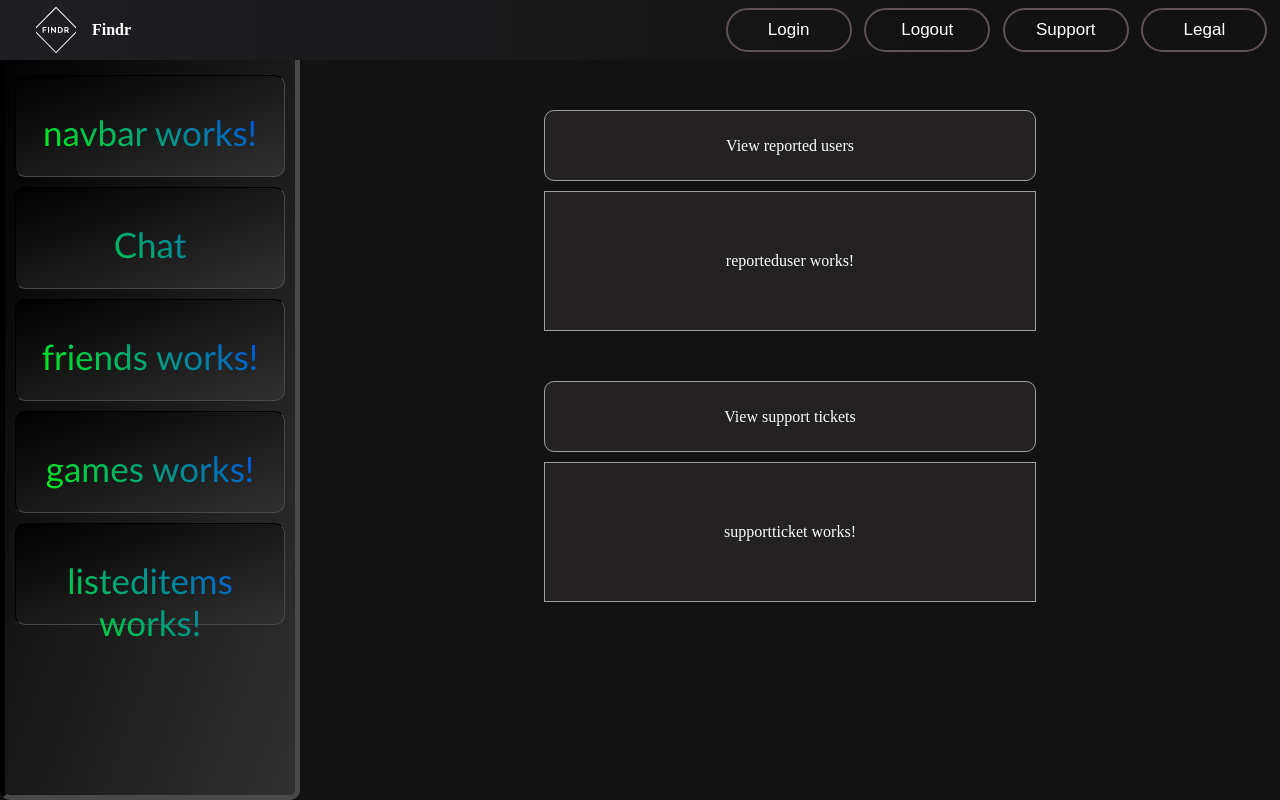
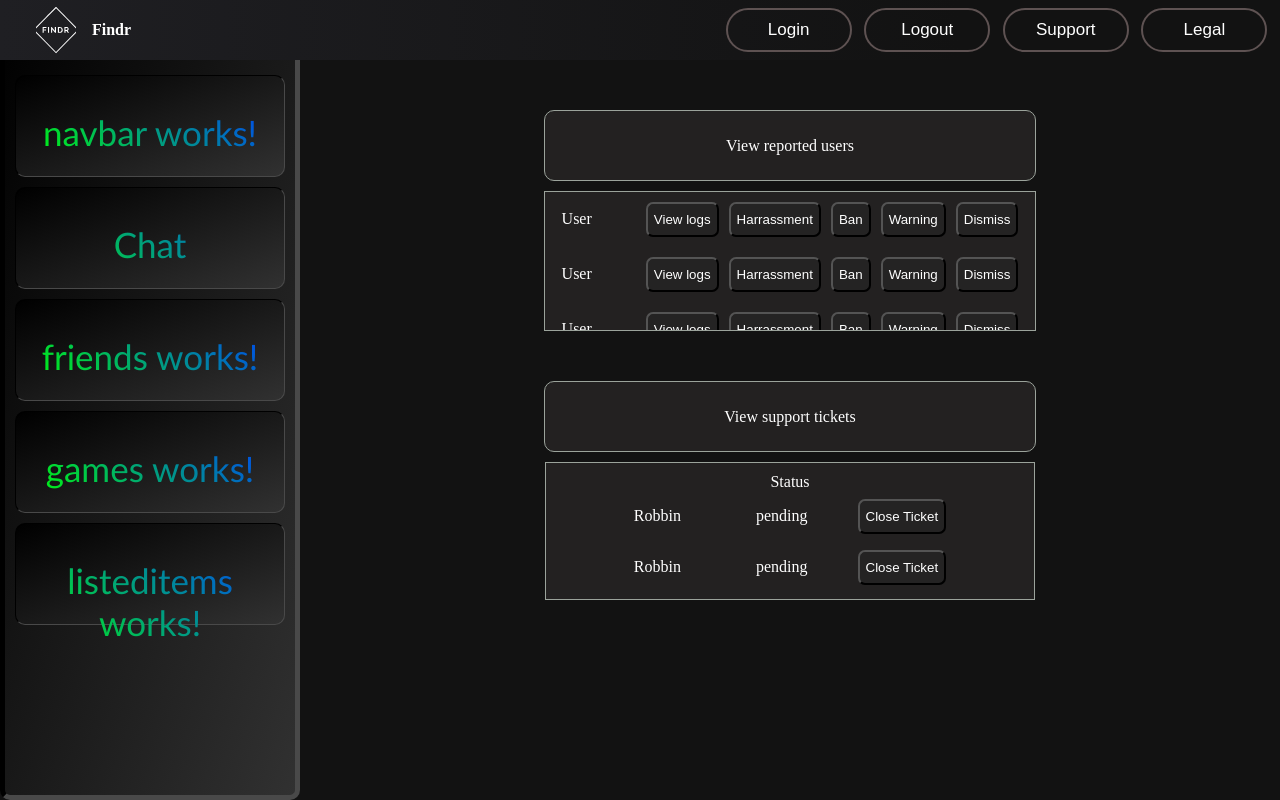
Before and after one commit to JustinMolema/Project2.4, an Angular app in the folder Findr/: page / in a window 1280 px wide. Built offline with nearby package versions, Linux system fonts and the light colour scheme.

Commit message:
Finished the admin tab Co-authored-by: AnnePierMerkus <AnnePierMerkus@users.noreply.github.com>

```diff
--- a/Findr/src/app/admin/admin.component.css
+++ b/Findr/src/app/admin/admin.component.css
@@ -33,7 +33,6 @@
     border: 1px solid rgb(155, 163, 155);
     display: flex;
     flex-direction: column;
-    justify-content: center;
     align-items: center;
     overflow: auto;
 }
@@ -57,10 +56,11 @@
     height: 20%;
     width: 50%;
     margin-top: 10px;
+    padding-top: 10px;
     border: 1px solid rgb(155, 163, 155);
     display: flex;
     flex-direction: column;
-    justify-content: center;
     align-items: center;
     overflow: auto;
+    box-sizing: border-box;
 }
--- a/Findr/src/app/admin/admin.component.html
+++ b/Findr/src/app/admin/admin.component.html
@@ -5,12 +5,16 @@
         </div>
         <div class="reported-users-container">
             <app-reporteduser></app-reporteduser>
+            <app-reporteduser></app-reporteduser>
+            <app-reporteduser></app-reporteduser>
+            <app-reporteduser></app-reporteduser>
         </div>
         <div class="view-support-tickets-text">
             View support tickets
          </div>
          <div class="support-ticket-container">
-            <app-supportticket></app-supportticket>
+             Status
+            <app-supportticket *ngFor="let ticket of tickets"  [tag] = ticket.tag [status] = ticket.status></app-supportticket>
          </div>
     </div>
 </div>
--- a/Findr/src/app/admin/admin.component.ts
+++ b/Findr/src/app/admin/admin.component.ts
@@ -1,15 +1,16 @@
 import { Component, OnInit } from '@angular/core';
-
 @Component({
   selector: 'app-admin',
   templateUrl: './admin.component.html',
   styleUrls: ['./admin.component.css']
 })
 export class AdminComponent implements OnInit {
+    tickets = [{tag: "Robbin", status: "pending"}, {tag: "Robbin", status: "pending"}, {tag: "Robbin", status: "pending"}, {tag: "Robbin", status: "pending"}]
 
   constructor() { }
 
   ngOnInit(): void {
+    // this.tickets = Array(10).fill();
   }
 
 }
--- a/Findr/src/app/admin/reporteduser/reporteduser.component.css
+++ b/Findr/src/app/admin/reporteduser/reporteduser.component.css
@@ -0,0 +1,39 @@
+.report-user-view {
+    margin-top: 10px;
+    margin-bottom: 10px;
+}
+
+button{
+    color: white;
+    background-color: rgb(53, 49, 49, 0.1);
+    border-radius: 7px;
+    height: 35px;
+}
+
+button:hover{
+    background-color: rgb(53, 49, 49, 1);
+}
+
+button:active{
+    background-color: rgb(53, 49, 49, 0.1);
+}
+
+.log-view{
+    margin-left: 50px;
+}
+
+.offense-view{
+    margin-left: 10px;
+}
+
+.ban-view{
+    margin-left: 10px;
+}
+
+.warning-view{
+    margin-left: 10px;
+}
+
+.dismiss-view{
+    margin-left: 10px;
+}
--- a/Findr/src/app/admin/reporteduser/reporteduser.component.html
+++ b/Findr/src/app/admin/reporteduser/reporteduser.component.html
@@ -1 +1,7 @@
-<p>reporteduser works!</p>
+<div class="report-user-view">User
+    <button class="log-view">View logs</button>
+    <button class="offense-view">Harrassment</button>
+    <button class="ban-view">Ban</button>
+    <button class="warning-view">Warning</button>
+    <button class="dismiss-view">Dismiss</button>
+</div>
--- a/Findr/src/app/admin/supportticket/supportticket.component.css
+++ b/Findr/src/app/admin/supportticket/supportticket.component.css
@@ -0,0 +1,27 @@
+.support-ticket-view{
+    margin-top: 8px;
+    margin-bottom: 8px;
+}
+
+
+button{
+    color: white;
+    background-color: rgb(53, 49, 49, 0.1);
+    border-radius: 7px;
+    height: 35px;
+}
+
+button:hover{
+    background-color: rgb(53, 49, 49, 1);
+}
+
+button:active{
+    background-color: rgb(53, 49, 49, 0.1);
+}
+
+.status-view {
+    margin-left: 75px;
+}
+.close-ticket-view{
+    margin-left: 50px;
+}
--- a/Findr/src/app/admin/supportticket/supportticket.component.html
+++ b/Findr/src/app/admin/supportticket/supportticket.component.html
@@ -1 +1,5 @@
-<p>supportticket works!</p>
+<div class="support-ticket-view">
+    <a>{{tag}}</a>
+    <a class="status-view">{{status}}</a>
+    <button class="close-ticket-view" (click)=closeTicket()>Close Ticket</button>
+</div>
--- a/Findr/src/app/admin/supportticket/supportticket.component.ts
+++ b/Findr/src/app/admin/supportticket/supportticket.component.ts
@@ -1,4 +1,4 @@
-import { Component, OnInit } from '@angular/core';
+import { Component, OnInit, Input } from '@angular/core';
 
 @Component({
   selector: 'app-supportticket',
@@ -6,10 +6,35 @@ import { Component, OnInit } from '@angular/core';
   styleUrls: ['./supportticket.component.css']
 })
 export class SupportticketComponent implements OnInit {
+    _tag:String;
+    _status:String;
+    constructor() {
 
-  constructor() { }
+    }
 
-  ngOnInit(): void {
-  }
+    @Input()
+    set tag(tag:String){
+      this._tag = tag;
+    }
 
+    get tag(){
+        return this._tag;
+    }
+
+
+    @Input()
+    set status(status:String){
+        this._status = status;
+    }
+
+    get status(){
+        return this._status;
+    }
+
+    closeTicket():void{
+        console.log(this.tag);
+    }
+
+    ngOnInit(): void {
+    }
 }
```
